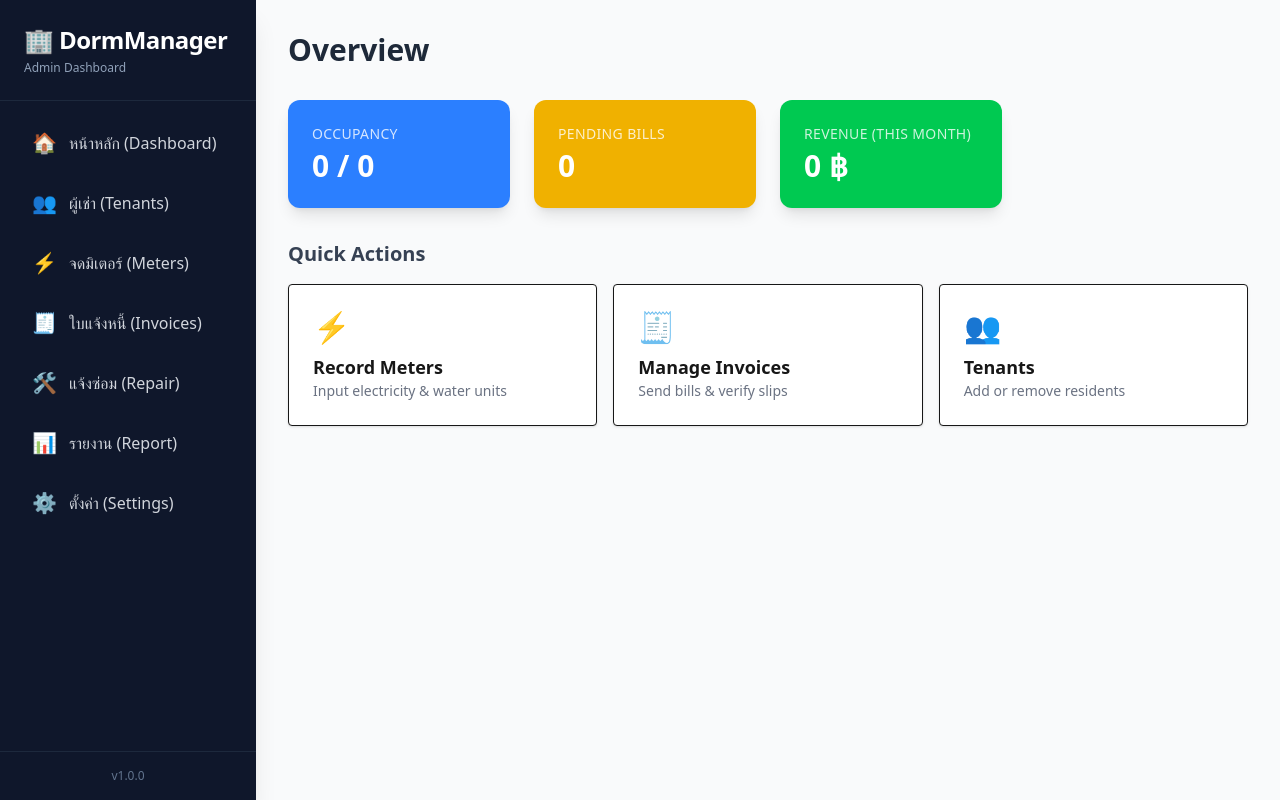
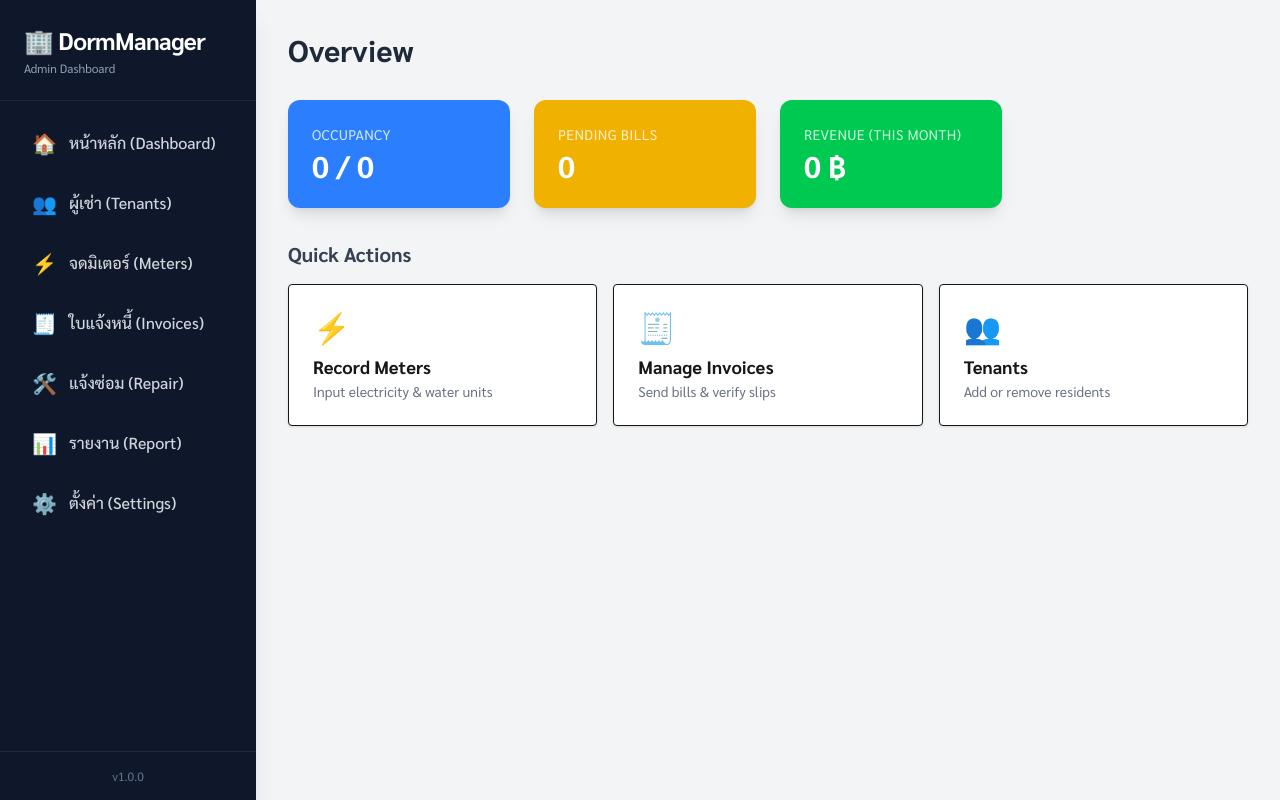
Before and after one commit to laughoutloudjune-wq/dorm-manager, a Next.js app: page / in a window 1280 px wide. Built offline with nearby package versions, Linux system fonts and the light colour scheme; no server answers; the database is empty.

Commit message:
Fix Thai SarabunTH Font 1

```diff
--- a/app/layout.tsx
+++ b/app/layout.tsx
@@ -1,9 +1,9 @@
 import './globals.css';
-import { Sarabun } from 'next/font/google';
+import { Sarabun } from 'next/font/google'; //
 import Link from 'next/link';
 import { ReactNode } from 'react';
 
-// 1. Configure Sarabun font
+// 1. Configure Sarabun font (Use all common weights)
 const sarabun = Sarabun({
   weight: ['300', '400', '500', '600', '700'],
   subsets: ['thai', 'latin'],
@@ -15,7 +15,7 @@ export const metadata = {
   description: 'Apartment Management System',
 };
 
-// Nav Item Component
+// Simple Nav Item Component
 const NavItem = ({ href, icon, label }: { href: string; icon: string; label: string }) => (
   <Link
     href={href}
@@ -29,11 +29,13 @@ const NavItem = ({ href, icon, label }: { href: string; icon: string; label: str
 export default function RootLayout({ children }: { children: ReactNode }) {
   return (
     <html lang="en">
-      {/* 2. Apply font class directly to body (Fixes Vercel Font Issue) */}
-      <body className={`${sarabun.className} antialiased`}>
-        <div className="flex min-h-screen bg-gray-50 font-sans">
+      {/* 2. Apply sarabun.className directly to body */}
+      <body className={sarabun.className}>
 
-          {/* 3. SIDEBAR (Inline - No Import needed) */}
+        {/* 3. REMOVED "font-sans" from this div so it inherits Sarabun */}
+        <div className="flex min-h-screen bg-gray-100">
+
+          {/* Sidebar */}
           <aside className="w-64 bg-slate-900 text-white flex flex-col shadow-xl no-print shrink-0">
             <div className="p-6 border-b border-slate-800">
               <h1 className="text-2xl font-extrabold tracking-tight">🏢 DormManager</h1>
```
